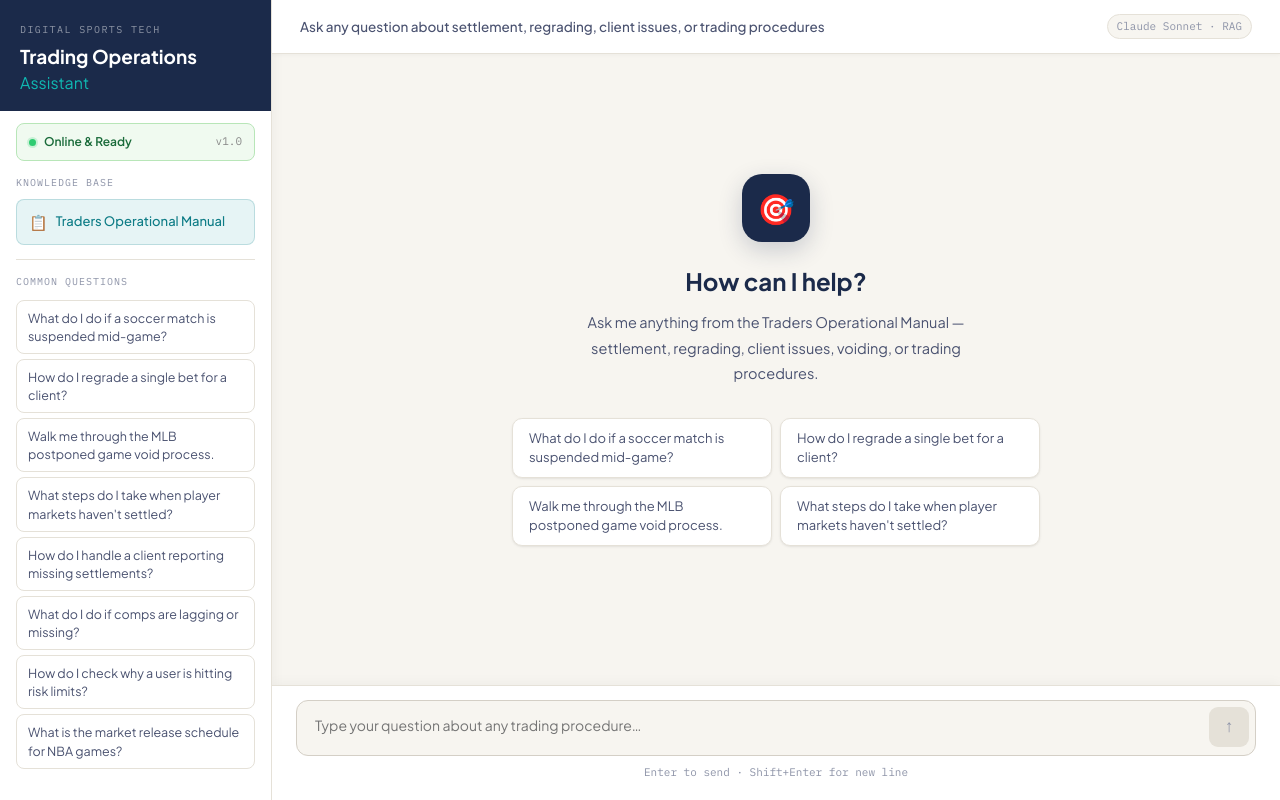
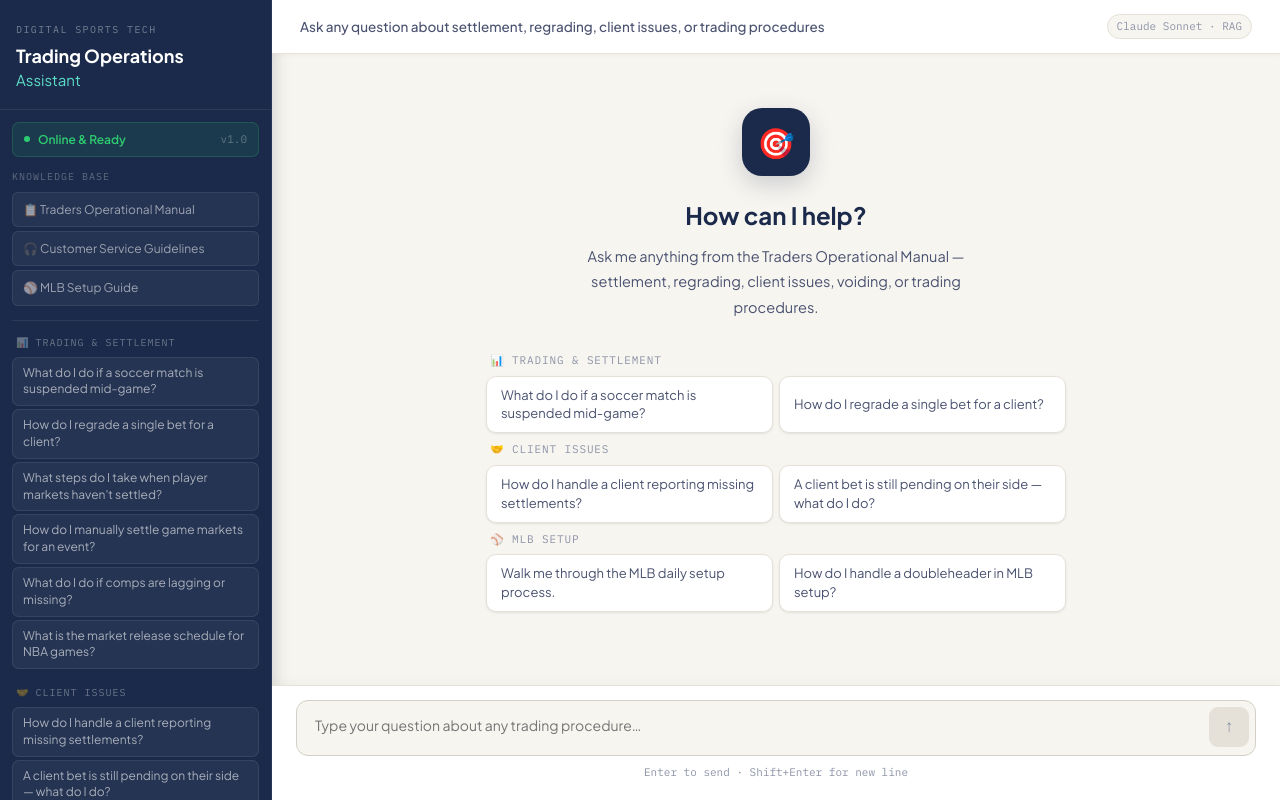
Before and after one commit to jayparadise/trader-questions, a Next.js app: page / in a window 1280 px wide. Built offline with nearby package versions, Linux system fonts and the light colour scheme; a web font is replaced by a local one.

Commit message:
updated look

```diff
--- a/app/page.jsx
+++ b/app/page.jsx
@@ -2,15 +2,42 @@
 
 import { useState, useRef, useEffect } from 'react'
 
-const SUGGESTED = [
+const QUESTION_SECTIONS = [
+  {
+    label: 'Trading & Settlement',
+    emoji: '📊',
+    questions: [
       'What do I do if a soccer match is suspended mid-game?',
       'How do I regrade a single bet for a client?',
-  'Walk me through the MLB postponed game void process.',
       'What steps do I take when player markets haven\'t settled?',
+      'How do I manually settle game markets for an event?',
+      'What do I do if comps are lagging or missing?',
+      'What is the market release schedule for NBA games?',
+    ],
+  },
+  {
+    label: 'Client Issues',
+    emoji: '🤝',
+    questions: [
       'How do I handle a client reporting missing settlements?',
-  'What do I do if comps are lagging or missing?',
+      'A client bet is still pending on their side — what do I do?',
       'How do I check why a user is hitting risk limits?',
-  'What is the market release schedule for NBA games?',
+      'A data feed client says they are missing markets — how do I fix it?',
+      'A client is getting error messages on bet placement — what do I check?',
+      'Widgets are not loading for a client — what is the fix?',
+    ],
+  },
+  {
+    label: 'MLB Setup',
+    emoji: '⚾',
+    questions: [
+      'Walk me through the MLB daily setup process.',
+      'How do I handle a doubleheader in MLB setup?',
+      'What do I do if an MLB game is postponed?',
+      'How do I handle a suspended MLB game being resumed the next day?',
+      'What do I do after turning on auto trading for MLB?',
+    ],
+  },
 ]
 
 function TypingDots() {
@@ -172,29 +199,6 @@ function Message({ msg, isLatest }) {
           <MessageContent content={msg.content} />
         )}
 
-        {msg.sources && msg.sources.length > 0 && (
-          <div style={{
-            marginTop: 14,
-            paddingTop: 12,
-            borderTop: '1px solid var(--border)',
-          }}>
-            <div style={{ fontSize: 10, fontFamily: 'var(--font-mono)', color: 'var(--text-3)', marginBottom: 7, letterSpacing: '0.1em', textTransform: 'uppercase' }}>
-              Source Sections
-            </div>
-            <div style={{ display: 'flex', flexWrap: 'wrap', gap: 5 }}>
-              {msg.sources.map((s, i) => (
-                <span key={i} style={{
-                  fontSize: 11, fontFamily: 'var(--font-mono)',
-                  background: 'var(--teal-light)', color: 'var(--teal)',
-                  border: '1px solid rgba(14,124,134,0.2)',
-                  borderRadius: 5, padding: '2px 8px',
-                }}>
-                  {s}
-                </span>
-              ))}
-            </div>
-          </div>
-        )}
       </div>
     </div>
   )
@@ -280,108 +284,111 @@ export default function ChatPage() {
       <div style={{
         width: 272,
         flexShrink: 0,
-        background: 'var(--bg-sidebar)',
-        borderRight: '1px solid var(--border)',
+        background: 'var(--navy)',
+        borderRight: '1px solid rgba(255,255,255,0.06)',
         display: 'flex',
         flexDirection: 'column',
-        boxShadow: '2px 0 12px rgba(0,0,0,0.04)',
+        boxShadow: '2px 0 16px rgba(0,0,0,0.15)',
       }}>
         {/* Brand header */}
         <div style={{
-          padding: '22px 20px 18px',
-          background: 'var(--navy)',
+          padding: '22px 16px 18px',
+          borderBottom: '1px solid rgba(255,255,255,0.08)',
         }}>
           <div style={{
-            fontSize: 10, fontFamily: 'var(--font-mono)', color: 'rgba(255,255,255,0.5)',
+            fontSize: 10, fontFamily: 'var(--font-mono)', color: 'rgba(255,255,255,0.4)',
             letterSpacing: '0.14em', textTransform: 'uppercase', marginBottom: 6,
           }}>
             Digital Sports Tech
           </div>
-          <div style={{
-            fontSize: 19,
-            fontWeight: 700,
-            color: '#fff',
-            lineHeight: 1.3,
-            fontFamily: 'var(--font-body)',
-          }}>
-            Trading Operations<br />
-            <span style={{ color: 'rgba(14,200,190,0.9)', fontWeight: 400, fontSize: 16 }}>Assistant</span>
+          <div style={{ fontSize: 18, fontWeight: 700, color: '#fff', lineHeight: 1.3 }}>
+            Trading Operations
+            <br />
+            <span style={{ color: '#5DDDC8', fontWeight: 400, fontSize: 15 }}>Assistant</span>
           </div>
         </div>
 
         {/* Status pill */}
-        <div style={{ padding: '12px 16px 0' }}>
+        <div style={{ padding: '12px 12px 0' }}>
           <div style={{
             display: 'flex', alignItems: 'center', gap: 8,
-            padding: '8px 12px',
-            background: '#F0FAF0',
-            border: '1px solid #B8E6B8',
-            borderRadius: 8,
+            padding: '7px 11px',
+            background: 'rgba(46,204,113,0.1)',
+            border: '1px solid rgba(46,204,113,0.2)',
+            borderRadius: 7,
           }}>
-            <span style={{ width: 7, height: 7, borderRadius: '50%', background: '#2ECC71', flexShrink: 0, boxShadow: '0 0 0 2px rgba(46,204,113,0.2)' }} />
-            <span style={{ fontSize: 12, color: '#1A6B3A', fontWeight: 600 }}>Online & Ready</span>
-            <span style={{ fontSize: 11, color: '#888', marginLeft: 'auto', fontFamily: 'var(--font-mono)' }}>v1.0</span>
+            <span style={{ width: 6, height: 6, borderRadius: '50%', background: '#2ECC71', flexShrink: 0 }} />
+            <span style={{ fontSize: 12, color: '#2ECC71', fontWeight: 600 }}>Online & Ready</span>
+            <span style={{ fontSize: 11, color: 'rgba(255,255,255,0.3)', marginLeft: 'auto', fontFamily: 'var(--font-mono)' }}>v1.0</span>
           </div>
         </div>
 
         {/* Knowledge base */}
-        <div style={{ padding: '14px 16px 0' }}>
-          <div style={{ fontSize: 10, fontFamily: 'var(--font-mono)', color: 'var(--text-3)', letterSpacing: '0.1em', textTransform: 'uppercase', marginBottom: 8 }}>
+        <div style={{ padding: '12px 12px 0' }}>
+          <div style={{ fontSize: 10, fontFamily: 'var(--font-mono)', color: 'rgba(255,255,255,0.3)', letterSpacing: '0.1em', textTransform: 'uppercase', marginBottom: 7 }}>
             Knowledge Base
           </div>
-          <div style={{
-            padding: '10px 12px',
-            background: 'var(--teal-light)',
-            border: '1px solid rgba(14,124,134,0.2)',
-            borderRadius: 8,
-            fontSize: 13,
-            color: 'var(--teal)',
-            display: 'flex',
-            alignItems: 'center',
-            gap: 8,
-            fontWeight: 500,
+          <div style={{ display: 'flex', flexDirection: 'column', gap: 4 }}>
+            {['📋 Traders Operational Manual', '🎧 Customer Service Guidelines', '⚾ MLB Setup Guide'].map((doc, i) => (
+              <div key={i} style={{
+                padding: '7px 10px',
+                background: 'rgba(255,255,255,0.05)',
+                border: '1px solid rgba(255,255,255,0.08)',
+                borderRadius: 6,
+                fontSize: 12,
+                color: 'rgba(255,255,255,0.55)',
               }}>
-            <span style={{ fontSize: 15 }}>📋</span>
-            Traders Operational Manual
+                {doc}
+              </div>
+            ))}
           </div>
         </div>
 
-        <div style={{ height: 1, background: 'var(--border)', margin: '14px 16px' }} />
+        <div style={{ height: 1, background: 'rgba(255,255,255,0.08)', margin: '14px 12px' }} />
 
-        {/* Quick questions */}
-        <div style={{ padding: '0 16px', flex: 1, overflowY: 'auto' }}>
-          <div style={{ fontSize: 10, fontFamily: 'var(--font-mono)', color: 'var(--text-3)', letterSpacing: '0.1em', textTransform: 'uppercase', marginBottom: 10 }}>
-            Common Questions
+        {/* Quick questions by section */}
+        <div style={{ padding: '0 12px', flex: 1, overflowY: 'auto', display: 'flex', flexDirection: 'column', gap: 16 }}>
+          {QUESTION_SECTIONS.map((section, si) => (
+            <div key={si}>
+              <div style={{
+                fontSize: 10, fontFamily: 'var(--font-mono)', letterSpacing: '0.1em',
+                textTransform: 'uppercase', marginBottom: 6,
+                color: 'rgba(255,255,255,0.35)',
+                display: 'flex', alignItems: 'center', gap: 6, padding: '0 4px',
+              }}>
+                <span>{section.emoji}</span> {section.label}
               </div>
-          <div style={{ display: 'flex', flexDirection: 'column', gap: 5 }}>
-            {SUGGESTED.map((q, i) => (
+              <div style={{ display: 'flex', flexDirection: 'column', gap: 3 }}>
+                {section.questions.map((q, i) => (
                   <button key={i} onClick={() => send(q)} style={{
-                background: 'none',
-                border: '1px solid var(--border)',
-                borderRadius: 8,
-                padding: '8px 11px',
-                fontSize: 12.5,
-                color: 'var(--text-2)',
+                    background: 'rgba(255,255,255,0.05)',
+                    border: '1px solid rgba(255,255,255,0.08)',
+                    borderRadius: 7,
+                    padding: '7px 10px',
+                    fontSize: 12,
+                    color: 'rgba(255,255,255,0.6)',
                     textAlign: 'left',
                     cursor: 'pointer',
-                lineHeight: 1.45,
+                    lineHeight: 1.4,
                     transition: 'all 0.15s',
                     fontFamily: 'var(--font-body)',
                   }}
                   onMouseEnter={e => {
-                e.currentTarget.style.background = 'var(--teal-light)'
-                e.currentTarget.style.color = 'var(--teal)'
-                e.currentTarget.style.borderColor = 'rgba(14,124,134,0.3)'
+                    e.currentTarget.style.background = 'rgba(10,143,122,0.2)'
+                    e.currentTarget.style.color = '#5DDDC8'
+                    e.currentTarget.style.borderColor = 'rgba(10,143,122,0.4)'
                   }}
                   onMouseLeave={e => {
-                e.currentTarget.style.background = 'none'
-                e.currentTarget.style.color = 'var(--text-2)'
-                e.currentTarget.style.borderColor = 'var(--border)'
+                    e.currentTarget.style.background = 'rgba(255,255,255,0.05)'
+                    e.currentTarget.style.color = 'rgba(255,255,255,0.6)'
+                    e.currentTarget.style.borderColor = 'rgba(255,255,255,0.08)'
                   }}>
                     {q}
                   </button>
                 ))}
               </div>
+            </div>
+          ))}
         </div>
 
 
@@ -439,18 +446,25 @@ export default function ChatPage() {
               <div style={{ fontSize: 14.5, color: 'var(--text-2)', maxWidth: 440, lineHeight: 1.75, marginBottom: 32 }}>
                 Ask me anything from the Traders Operational Manual — settlement, regrading, client issues, voiding, or trading procedures.
               </div>
-              <div style={{ display: 'flex', flexWrap: 'wrap', gap: 8, justifyContent: 'center', maxWidth: 580 }}>
-                {SUGGESTED.slice(0, 4).map((q, i) => (
+              <div style={{ display: 'flex', flexWrap: 'wrap', gap: 8, justifyContent: 'center', maxWidth: 620 }}>
+                {QUESTION_SECTIONS.map((section, si) => (
+                  <div key={si} style={{ width: '100%', maxWidth: 580 }}>
+                    <div style={{ fontSize: 11, color: 'var(--text-3)', fontFamily: 'var(--font-mono)', textTransform: 'uppercase', letterSpacing: '0.08em', marginBottom: 6, textAlign: 'left', paddingLeft: 4 }}>
+                      {section.emoji} {section.label}
+                    </div>
+                    <div style={{ display: 'flex', flexWrap: 'wrap', gap: 6 }}>
+                      {section.questions.slice(0, 2).map((q, i) => (
                         <button key={i} onClick={() => send(q)} style={{
                           background: 'var(--bg-white)',
                           border: '1px solid var(--border)',
                           borderRadius: 10,
-                    padding: '10px 16px',
+                          padding: '9px 14px',
                           fontSize: 13,
                           color: 'var(--text-2)',
                           cursor: 'pointer',
                           transition: 'all 0.15s',
-                    maxWidth: 260,
+                          flex: 1,
+                          minWidth: 200,
                           textAlign: 'left',
                           lineHeight: 1.45,
                           fontFamily: 'var(--font-body)',
@@ -470,6 +484,9 @@ export default function ChatPage() {
                         }}>
                           {q}
                         </button>
+                      ))}
+                    </div>
+                  </div>
                 ))}
               </div>
             </div>
```
Lines whose indentation alone changed are shown as unchanged.
